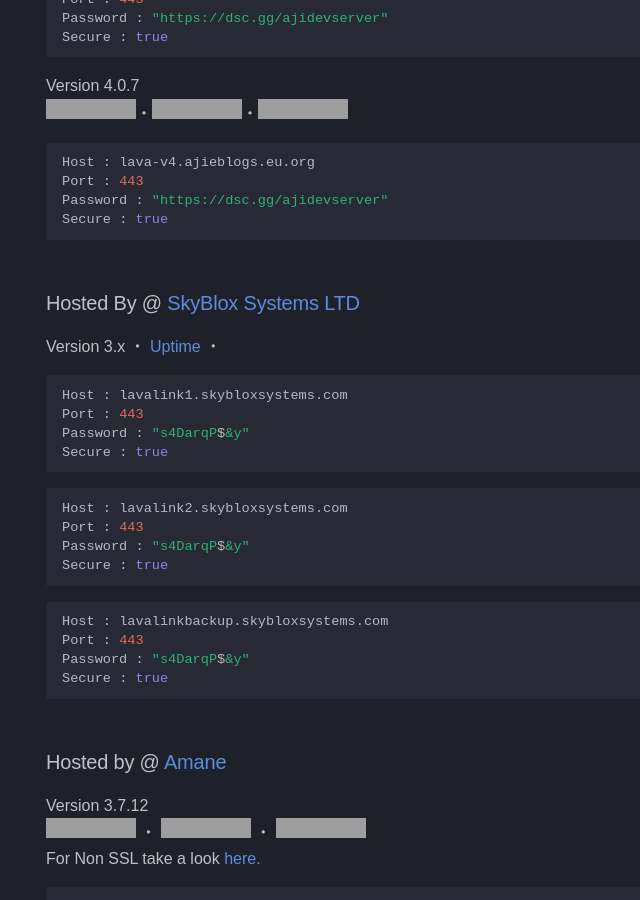
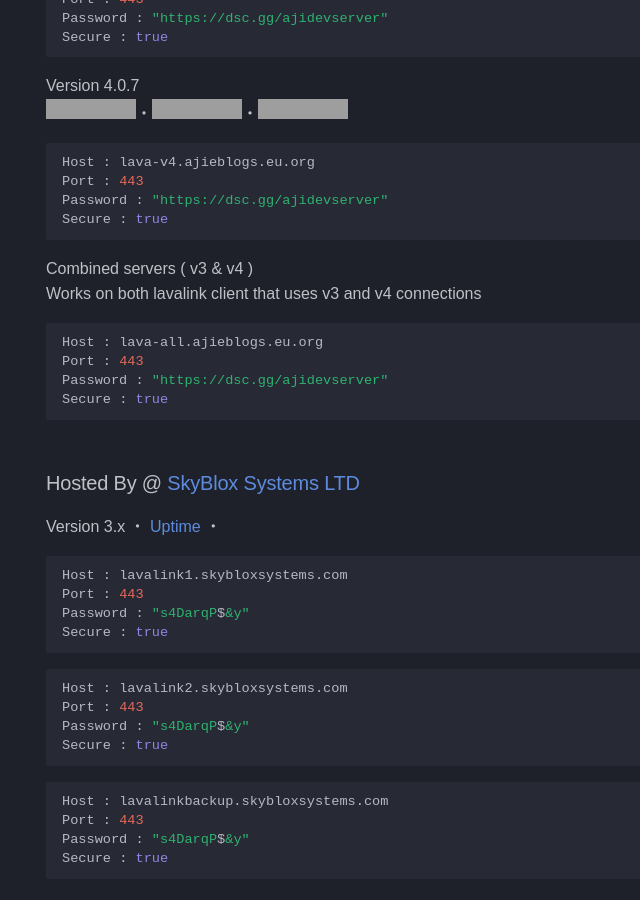
Before and after one commit to DarrenOfficial/lavalink-list, an MkDocs documentation site: the page built from docs/SSL/lavalink-with-ssl.md, in a window 1280 px wide and 900 px high, scrolled down 1270 px, cut to the strip 0-900 px from the top of the window. Shown: the whole strip, without its empty margins (0-640 px from the left). Built offline with MkDocs 1.6.1 and Material for MkDocs 9.7.7, drawn with Linux system fonts in a browser that asks for light colours; some web fonts are replaced; comment, search, counter and statistics services are not loaded; a style sheet for code colours, icons or effects is not loaded; grey boxes are pictures that could not be loaded.

Commit message:
Added new server/node (#575)
* Update lavalink-without-ssl.md

* Update lavalink-without-ssl.md

* Update lavalink-with-ssl.md

* Update lavalink-with-ssl.md

* Update lavalink-without-ssl.md

* Update README.md

* get back old cdn (temp)

* Update lavalink-without-ssl.md

* Update lavalink-with-ssl.md

* Update index.md

* change badge url using root

* change badge url using root

* change badge url using root

* Deleted inactive nodes

* fixed #573 ,he probably sleeping

* Add servers, change the badge

* Update lavalink-without-ssl.md

````diff
--- a/docs/SSL/lavalink-with-ssl.md
+++ b/docs/SSL/lavalink-with-ssl.md
@@ -54,7 +54,7 @@ Secure : true
 [Website](https://lavalink.ajieblogs.eu.org/) | [Live Stats](https://lava-stat.ajieblogs.eu.org/) | [Support server](https://dsc.gg/ajidevserver) <br />
 [Non SSL version](https://lavalink.darrennathanael.com/NoSSL/lavalink-without-ssl/#hosted-by-ajiedev) <br />
 Version 3.7.12 <br />
-![stat](https://status.ajieblogs.eu.org/api/badge/10/status)・![up](https://status.ajieblogs.eu.org/api/badge/10/uptime?labelSuffix=+hour)・![playersv3](https://ajieblogs.eu.org/lavalink/v3/badge/Players)
+![stat](https://ajieblogs.eu.org/lavalink/v3/badge/Status)・![up](https://ajieblogs.eu.org/lavalink/v3/badge/Uptime)・![playersv3](https://ajieblogs.eu.org/lavalink/v3/badge/Players)
 ```bash
 Host : lava-v3.ajieblogs.eu.org
 Port : 443
@@ -62,9 +62,17 @@ Password : "https://dsc.gg/ajidevserver"
 Secure : true
 ```
 Version 4.0.7 <br />
-![stat](https://status.ajieblogs.eu.org/api/badge/11/status)・![up](https://status.ajieblogs.eu.org/api/badge/11/uptime?labelSuffix=+hour)・![playersv4](https://ajieblogs.eu.org/lavalink/v4/badge/Players)
+![stat](https://ajieblogs.eu.org/lavalink/v4/badge/Status)・![up](https://ajieblogs.eu.org/lavalink/v4/badge/Uptime)・![playersv4](https://ajieblogs.eu.org/lavalink/v4/badge/Players)
 ```bash
 Host : lava-v4.ajieblogs.eu.org
+Port : 443
+Password : "https://dsc.gg/ajidevserver"
+Secure : true
+```
+Combined servers ( v3 & v4 ) <br />
+Works on both lavalink client that uses v3 and v4 connections
+```bash
+Host : lava-all.ajieblogs.eu.org
 Port : 443
 Password : "https://dsc.gg/ajidevserver"
 Secure : true
````
Also changed, not shown: docs/NoSSL/lavalink-without-ssl.md (+10 -3 lines).
